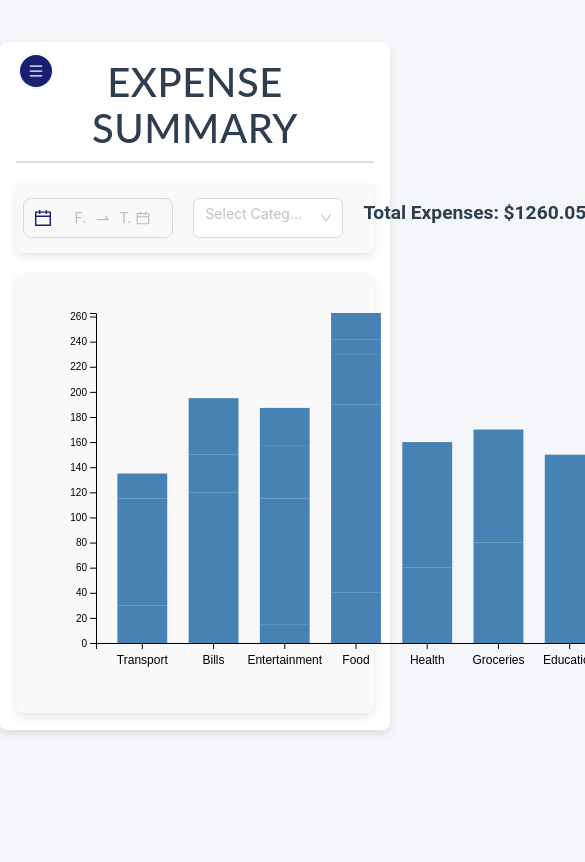
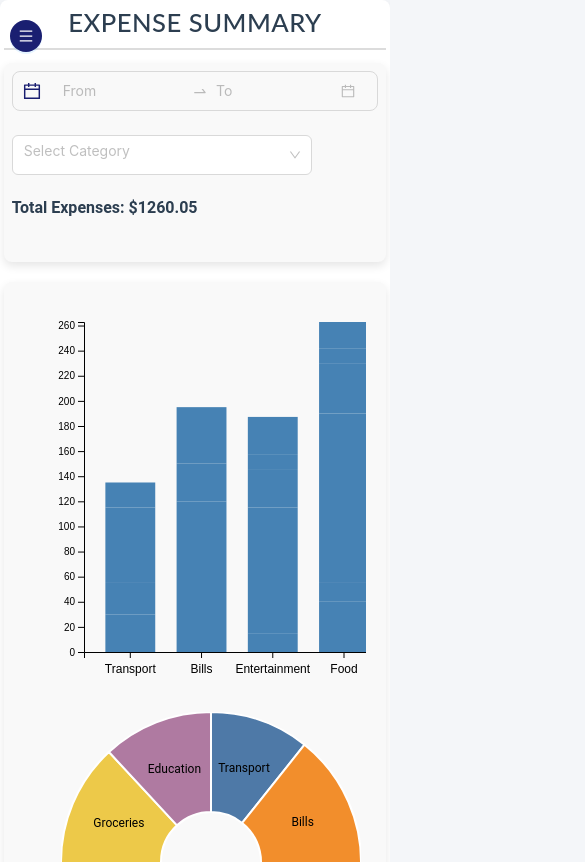
Before and after one commit to geggenpress4231/expensetracker, a React (Create React App) app: page /summary in a window 390 px wide. Shown: the top 862 px of the page, 585 px wide, since content can reach past the window. Built offline with nearby package versions, Linux system fonts and the light colour scheme; data requests are answered from the project's data file.

Commit message:
added filters

```diff
--- a/src/components/ExpenseList/ExpenseList.css
+++ b/src/components/ExpenseList/ExpenseList.css
@@ -5,17 +5,18 @@
   background-color: #f8f9fa; /* Light grey for a clean, professional background */
   border-radius: 10px;
   box-shadow: 0 4px 12px rgba(0, 0, 0, 0.1);
-    max-height: 400px;
+  max-height: 50vh; /* Use a percentage of viewport height for better responsiveness */
   overflow-y: auto;
   position: relative;
   width: 100%;
+  box-sizing: border-box; /* Ensure padding and borders don’t affect the width */
 }
 
 /* Table Styling */
 .expense-list-table {
   width: 100%;
   border-collapse: collapse;
-    table-layout: fixed;
+  table-layout: auto; /* Changed to auto for better content distribution */
   font-family: 'Roboto', sans-serif;
   background-color: white;
   border-radius: 8px;
@@ -26,11 +27,11 @@
 .expense-list-table th {
   background-color: #003366; /* Dark blue for a more refined header background */
   color: white;
-    text-align: center; /* Center-align the headers */
-    padding: 15px; /* Increased padding for better spacing */
+  text-align: center;
+  padding: 12px; /* Adjusted padding for better responsiveness */
   font-weight: 600;
   font-size: 14px;
-    border-bottom: 2px solid #d1d1d1; /* Light grey for separation */
+  border-bottom: 2px solid #d1d1d1;
   white-space: nowrap;
   position: sticky;
   top: 0;
@@ -40,30 +41,30 @@
 
 /* Table Rows */
 .expense-list-table td {
-    padding: 14px; /* Increase padding for more comfortable spacing */
+  padding: 12px; /* Consistent padding for both th and td */
   border-bottom: 1px solid #d1d1d1;
   font-size: 14px;
   color: #333;
   white-space: nowrap;
-    text-align: center; /* Center-align the table content */
+  text-align: center;
   overflow: hidden;
   text-overflow: ellipsis;
 }
 
-  /* Fixed column widths for better alignment */
+/* Column widths */
 .expense-list-table th:first-child,
 .expense-list-table td:first-child {
-    width: 15%;
+  width: 20%; /* Increased width for more space on smaller screens */
 }
 
 .expense-list-table th:nth-child(2),
 .expense-list-table td:nth-child(2) {
-    width: 15%;
+  width: 20%;
 }
 
 .expense-list-table th:nth-child(3),
 .expense-list-table td:nth-child(3) {
-    width: 45%;
+  width: 40%; /* Adjusted to keep the description wider */
 }
 
 .expense-list-table th:nth-child(4),
@@ -73,7 +74,7 @@
 
 .expense-list-table th:last-child,
 .expense-list-table td:last-child {
-    width: 10%;
+  width: 5%; /* Reduced width for options column */
 }
 
 /* Row Hover Effect */
@@ -85,9 +86,37 @@
 /* No Expenses Message */
 .no-expenses-message {
   text-align: center;
-    color: #666; /* Muted grey for the no expenses message */
+  color: #666;
   font-size: 16px;
   margin-top: 20px;
 }
-  /* Style for the expense options (icon container) */
-/* Style for the expense options (icon container) */
+
+/* Media queries for responsiveness */
+@media (max-width: 768px) {
+  .expense-list-container {
+      max-height: 60vh; /* Adjust container height on smaller screens */
+  }
+
+  .expense-list-table th,
+  .expense-list-table td {
+      font-size: 12px; /* Reduce font size for smaller screens */
+      padding: 10px; /* Adjust padding for smaller screens */
+  }
+
+  .expense-list-table th:first-child,
+  .expense-list-table td:first-child,
+  .expense-list-table th:nth-child(2),
+  .expense-list-table td:nth-child(2) {
+      width: 25%; /* Increase the width for date and category on small screens */
+  }
+
+  .expense-list-table th:nth-child(3),
+  .expense-list-table td:nth-child(3) {
+      width: 35%; /* Slight reduction on smaller screens */
+  }
+
+  .expense-list-table th:last-child,
+  .expense-list-table td:last-child {
+      width: 10%; /* Slightly increase options column on smaller screens */
+  }
+}
--- a/src/components/HamburgerMenu/HamburgerMenu.css
+++ b/src/components/HamburgerMenu/HamburgerMenu.css
@@ -7,6 +7,7 @@
     border-radius: 50%;
     padding: 10px;
     transition: background-color 0.3s ease;
+    cursor: pointer;
 }
 
 .hamburger-button:hover {
@@ -19,6 +20,7 @@
     justify-content: flex-start;
     padding: 10px;
     background-color: #f4f6f9;
+    align-items: center;
 }
 
 /* Close Button in Drawer */
@@ -27,6 +29,7 @@
     border: none;
     font-size: 18px;
     color: #1a1f71;
+    cursor: pointer;
 }
 
 .close-button:hover {
@@ -36,13 +39,15 @@
 /* Drawer Styles */
 .ant-drawer-content {
     background-color: #f4f6f9;
+    padding: 0; /* Remove extra padding for a clean look */
 }
 
 /* Menu Styles */
 .ant-menu {
     background-color: #f4f6f9;
     border-right: none;
-    padding-top: 0px;
+    padding-top: 0;
+    width: 100%; /* Full width for better responsive layout */
 }
 
 /* Menu Items */
@@ -52,6 +57,7 @@
     display: flex;
     align-items: center;
     color: #1a1f71; /* Navy color for the text */
+    transition: background-color 0.3s ease;
 }
 
 .ant-menu-item:hover {
@@ -70,12 +76,48 @@
     color: #1a1f71;
 }
 
-/* Selected Menu Item Hover */
 .ant-menu-item-selected:hover {
     background-color: #cceeff;
 }
 
+/* Link styling for menu items */
 .ant-menu-item a {
     color: inherit;
     text-decoration: none;
+    width: 100%;
 }
+
+/* Media queries for responsiveness */
+@media (max-width: 768px) {
+    .hamburger-button {
+        top: 30px;
+        left: 15px;
+        padding: 8px;
+    }
+
+    .ant-menu-item {
+        padding: 12px 20px; /* Reduce padding for smaller screens */
+        font-size: 14px;
+    }
+
+    .ant-menu-item .anticon {
+        font-size: 18px;
+    }
+}
+
+@media (max-width: 480px) {
+    .hamburger-button {
+        top: 20px;
+        left: 10px;
+        padding: 6px;
+    }
+
+    .ant-menu-item {
+        padding: 10px 15px;
+        font-size: 13px;
+    }
+
+    .ant-menu-item .anticon {
+        font-size: 16px;
+    }
+}
--- a/src/pages/ExpensePage/ExpensePage.css
+++ b/src/pages/ExpensePage/ExpensePage.css
@@ -138,3 +138,19 @@ h1 {
     text-align: left;
     font-family: 'Lato', sans-serif;
 }
+@media (max-width: 768px) {
+    .filters-container {
+      flex-direction: column; /* Stack search and button vertically */
+      align-items: stretch; /* Make the items take full width */
+    }
+
+    .filters-container .filter-item:nth-child(3),
+    .filters-container .filter-item:nth-child(4) {
+      width: 100%; /* Make the search and button take full width */
+      align-self: center;
+    }
+
+    .filters-container .filter-item:nth-child(4) {
+      margin-top: 1vh; /* Add a small gap between search and button */
+    }
+  }
--- a/src/pages/SummaryPage/SummaryPage.css
+++ b/src/pages/SummaryPage/SummaryPage.css
@@ -108,3 +108,104 @@ h1 {
     white-space: nowrap;
     margin-left: 0;
 }
+
+@media (max-width: 992px) {
+  /* Adjust padding for larger tablets */
+  .summary-page-container {
+    padding: 2vh 3vw;
+  }
+
+  /* Adjust filter container to be more compact */
+  .filter-expense-container {
+    flex-wrap: wrap;
+    justify-content: space-around;
+    gap: 15px;
+  }
+
+  /* Ensure charts fit the container */
+  .charts-container {
+    flex-direction: row;
+    gap: 15px;
+  }
+
+  .bar-chart-container, .pie-chart-container {
+    width: 48%; /* Ensure both charts fit side by side */
+  }
+}
+
+/* Adjust container and remove any extra padding/margin */
+@media (max-width: 768px) {
+  /* Ensure the container takes full width */
+  .summary-page-container {
+    width: 100vw;
+    margin: 0 auto;  /* Center the container */
+    padding: 2vh 2vw;
+  }
+
+  /* Ensure charts and filters fit nicely */
+  .filter-expense-container {
+    flex-direction: column;
+    padding: 1vh 2vw;
+    gap: 10px;
+  }
+
+  /* Make filters stack vertically */
+  .filter-item {
+    width: 100%;
+    margin-bottom: 1rem;
+  }
+
+  /* Ensure the total expenses and charts fit properly */
+  .total-expenses {
+    text-align: center;
+    font-size: 1.2rem;
+    margin-bottom: 20px;
+  }
+
+  /* Stack the charts vertically */
+  .charts-container {
+    flex-direction: column;
+    gap: 10px;
+  }
+
+  .bar-chart-container, .pie-chart-container {
+    width: 100%;
+    height: auto;
+    min-height: 300px;
+  }
+
+  h1 {
+    font-size: 1.8rem;
+  }
+}
+
+@media (max-width: 480px) {
+  .summary-page-container {
+    width: 100vw; /* Ensure it stretches fully across */
+    padding: 1vh 1vw;
+    margin: 0;
+  }
+
+  .filter-expense-container {
+    flex-direction: column;
+    width: 100%;
+    gap: 8px;
+  }
+
+  .total-expenses {
+    font-size: 1rem;
+    text-align: center;
+  }
+
+  .charts-container {
+    gap: 10px;
+  }
+
+  .bar-chart-container, .pie-chart-container {
+    height: 250px;
+  }
+
+  h1 {
+    font-size: 1.6rem;
+  }
+}
```
Also changed, not shown: src/components/ExpenseForm/ExpenseForm.css (+16 -1 lines), src/components/BarChart.jsx (line endings or trailing spaces). Lines whose indentation alone changed are shown as unchanged.
